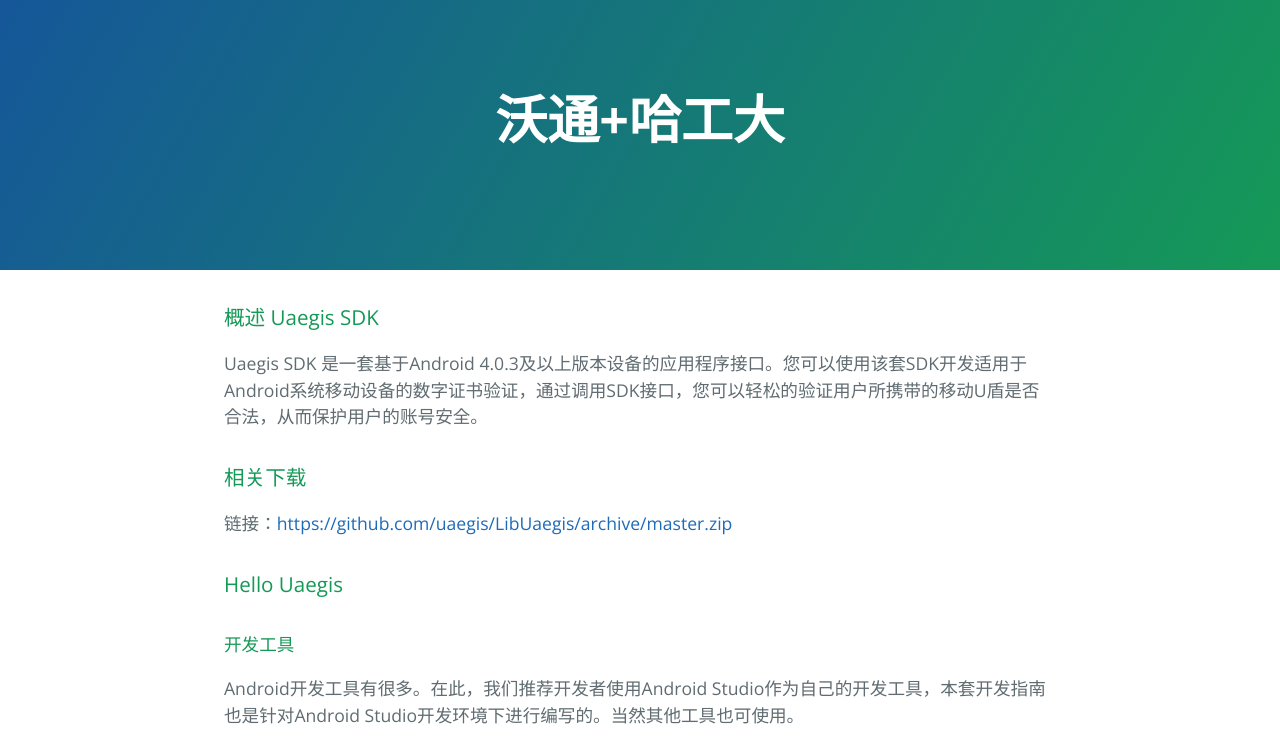
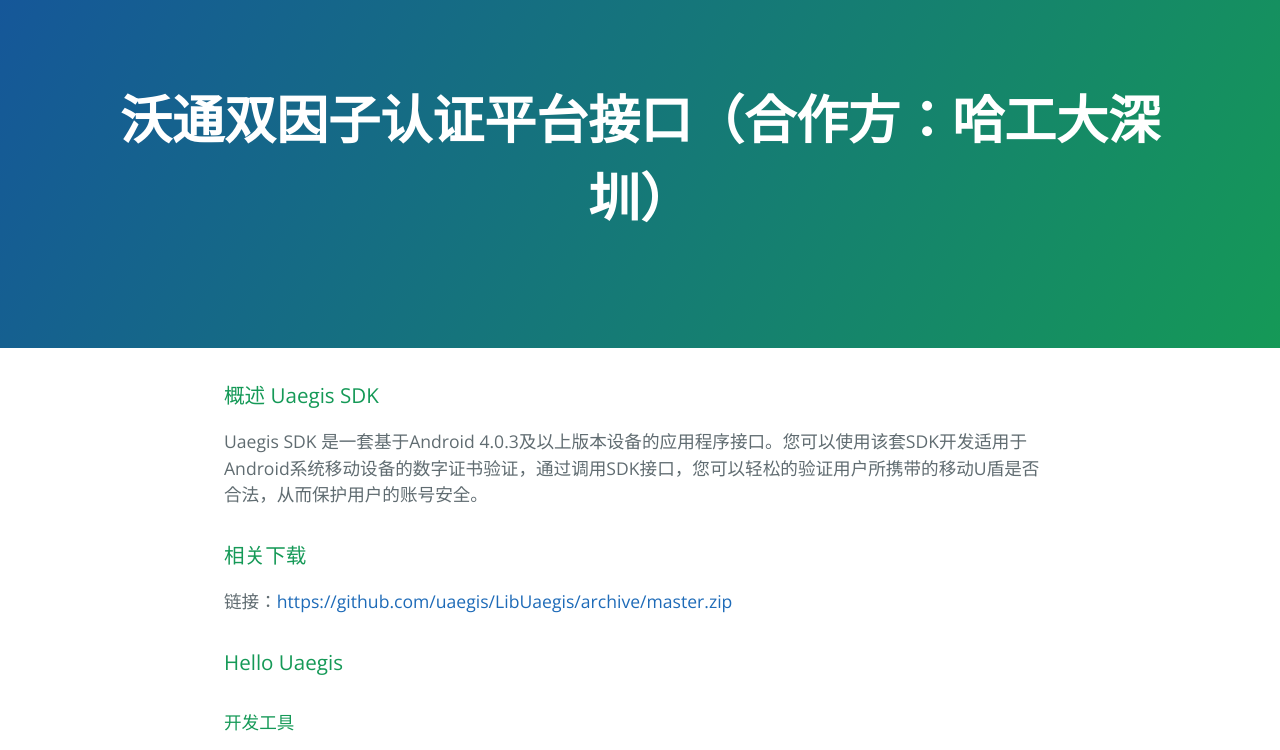
Before and after one commit to uaegis/uaegis.github.com, a plain HTML site: page index.html in a window 1280 px wide. Shown: the top 750 px of the page. Drawn offline with nearby package versions, Linux system fonts and the light colour scheme.

Commit message:
version1.0

```diff
--- a/index.html
+++ b/index.html
@@ -2,7 +2,7 @@
 <html lang="en-us">
   <head>
     <meta charset="UTF-8">
-    <title>沃通+哈工大</title>
+    <title>沃通双因子认证平台接口（合作方：哈工大深圳）</title>
     <meta name="viewport" content="width=device-width, initial-scale=1">
     <link rel="stylesheet" type="text/css" href="stylesheets/normalize.css" media="screen">
     <link href='https://fonts.googleapis.com/css?family=Open+Sans:400,700' rel='stylesheet' type='text/css'>
@@ -11,7 +11,7 @@
   </head>
   <body>
     <section class="page-header">
-      <h1 class="project-name">沃通+哈工大</h1>
+      <h1 class="project-name">沃通双因子认证平台接口（合作方：哈工大深圳）</h1>
       <h2 class="project-tagline"></h2>
     </section>
 
```
